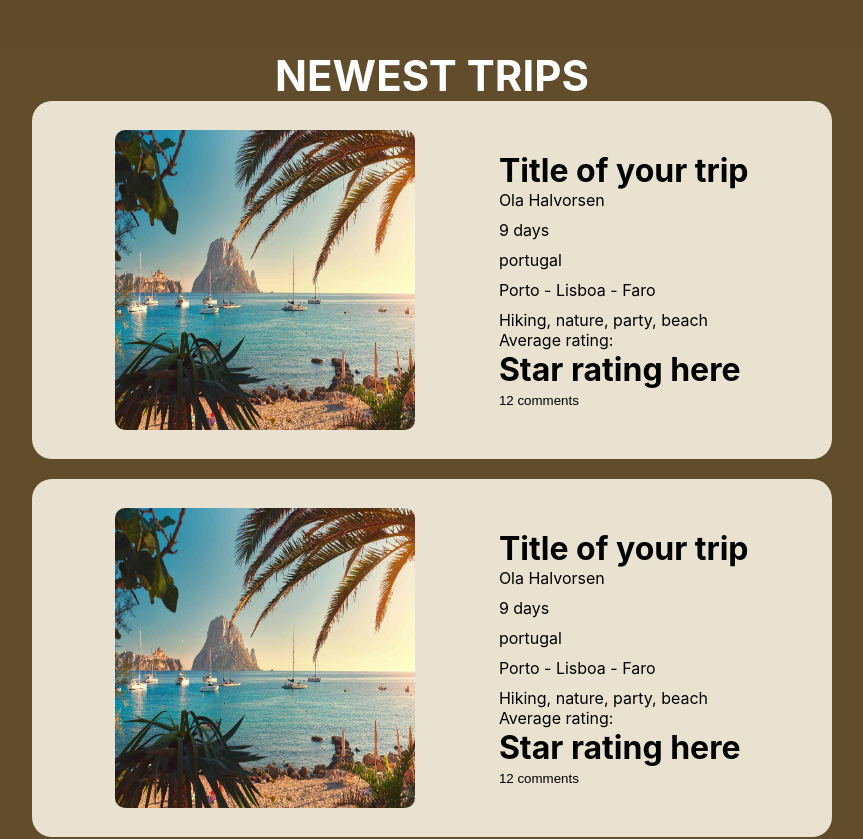
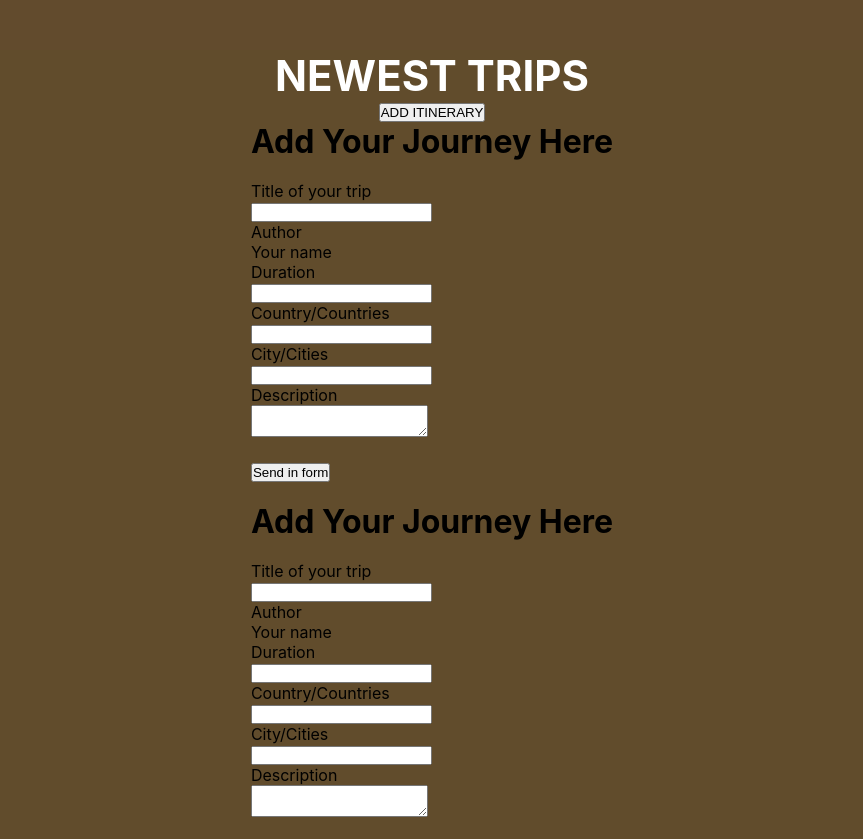
Before and after one commit to Zafewood/Journey, a React (Create React App) app in the folder journey_frontend/: page / in a window 1280 px wide. Shown: the part 750-1589 px from the top of the page, without its empty margins (208-1071 px from the left). Built offline with nearby package versions, Linux system fonts and the light colour scheme.

Commit message:
Co-authored-by: Elin Bjerve <elinbjerve@users.noreply.github.com>

```diff
--- a/journey_frontend/src/components/Trips/TripsCard.jsx
+++ b/journey_frontend/src/components/Trips/TripsCard.jsx
@@ -9,51 +9,88 @@ function TripsCard() {
     const [isExpanded, setIsExpanded] = useState(false);
     const [shoudlDisplay, setShouldDisplay] = useState("none")
 
-    const handleExpand = () => {
-        if (isExpanded) {
-            setCardHeight("0px");
-            setShouldDisplay("none")
-        } else {
-            setCardHeight("auto");
-            setShouldDisplay("block")
-        }
-        setIsExpanded(!isExpanded);
+    const [isShown, setIsShown] = useState(false);
+
+    const handleClick = event => {
+
+        setIsShown(current => !current);
+
+      };
+
+    // const handleExpand = () => {
+    //     if (isExpanded) {
+    //         setCardHeight("0px");
+    //         setShouldDisplay("none")
+    //     } else {
+    //         setCardHeight("auto");
+    //         setShouldDisplay("block")
+    //     }
+    //     setIsExpanded(!isExpanded);
+    // }
+
+    const sendInForm = () => {
+        alert("ups not up to date");
     }
 
+
   return (
-    <div className='test'>
-        <div className='card-content'>
-            <div className='card-left'>
-                <img src={placeholderImg} alt="" className='trip-image' />
-            </div>
-            <div className='card-right'>
-                <h1 className='trip-title'>Title of your trip</h1>
-                <div className='trip-info'>
-                    <p className='trip-author'>Ola Halvorsen</p>
-                    <p className='trip-duration'>9 days</p>
-                    <p className='trip-country'>portugal</p>
-                    <p className='trip-route'>Porto - Lisboa - Faro</p>
-                    <p className='trip-keywords'>Hiking, nature, party, beach</p>
-                </div>
-                <div className='trip-rating-view'>
-                    <p>Average rating:</p>
-                    <h1>Star rating here</h1>
-                    <button className='comments-btn' onClick={handleExpand}>12 comments</button>
-                </div>
-            </div>
+    <box className= "TripBox">
+        <form>
+            <h1> Add Your Journey Here</h1> <br/>
+            <label> Title of your trip </label> <br/>
+            <input type ="text" maxLength={25}></input> <br/>
+            <label> Author </label> <br/>
+            <text> Your name </text> <br/>
+            <label> Duration </label> <br/>
+            <input type="integer" ></input> <br/>
+            <label> Country/Countries </label> <br/>
+            <input type ="text" ></input> <br/>
+            <label> City/Cities </label> <br/>
+            <input type ="text" ></input> <br/>
+            <label> Description </label> <br/>
+            <textarea type ="text" ></textarea> <br/> <br/>
 
-        </div>
-        <div className='trip-comments' style={{
-            height: cardHeight,
-            display: shoudlDisplay
-            }}>
-            <UserComment />
-            <UserComment />
-            <UserComment />
-            <UserComment />
-            <UserComment />
-        </div>
-    </div>
+            <button onClick={sendInForm}> Send in form </button>
+
+        </form>
+
+    </box>
+
+
+
+    // <div className='test'>
+    //     <div className='card-content'>
+    //         <div className='card-left'>
+    //             <img src={placeholderImg} alt="" className='trip-image' />
+    //         </div>
+    //         <div className='card-right'>
+    //             <h1 className='trip-title'>Title of your trip</h1>
+    //             <div className='trip-info'>
+    //                 <p className='trip-author'>Ola Halvorsen</p>
+    //                 <p className='trip-duration'>9 days</p>
+    //                 <p className='trip-country'>portugal</p>
+    //                 <p className='trip-route'>Porto - Lisboa - Faro</p>
+    //                 <p className='trip-keywords'>Hiking, nature, party, beach</p>
+    //             </div>
+    //             <div className='trip-rating-view'>
+    //                 <p>Average rating:</p>
+    //                 <h1>Star rating here</h1>
+    //                 <button className='comments-btn' onClick={handleExpand}>12 comments</button>
+    //             </div>
+    //         </div>
+
+    //     </div>
+    //     <div className='trip-comments' style={{
+    //         height: cardHeight,
+    //         display: shoudlDisplay
+    //         }}>
+    //         <UserComment />
+    //         <UserComment />
+    //         <UserComment />
+    //         <UserComment />
+    //         <UserComment />
+    //     </div>
+    // </div>
   )
 }
 
--- a/journey_frontend/src/pages/HomePage.jsx
+++ b/journey_frontend/src/pages/HomePage.jsx
@@ -2,6 +2,8 @@ import React from 'react'
 import test from '../assets/bakgrunn.jpg'
 import TripsCard from '../components/Trips/TripsCard'
 import '../styles/HomePage.css'
+
+
 
 function HomePage() {
   return (
@@ -10,8 +12,12 @@ function HomePage() {
         <h1 className='hero-title'>YOUR NEXT JOURNEY AWAITS...</h1>
       </div>
       <img src={test} alt="" className='background-image' />
+
       <div className='bottom-content'>
         <h1 className='text-over-image'>NEWEST TRIPS</h1>
+        <div>
+          <button type="button" onClick={<TripsCard />}>ADD ITINERARY</button>
+        </div>
         <div className='card-view'>
           <TripsCard />
           <TripsCard />
```
